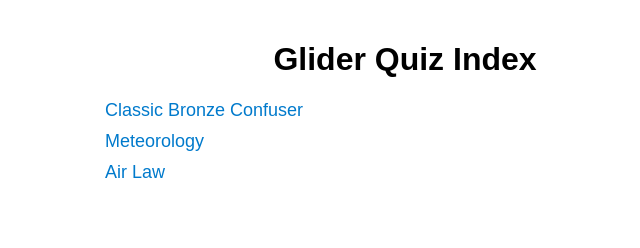
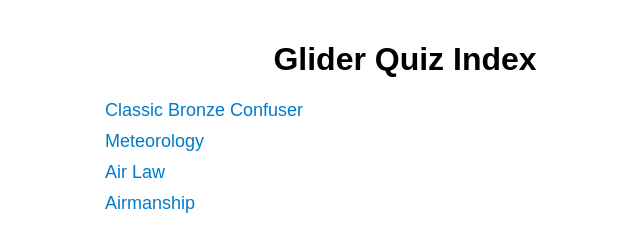
Before and after one commit to Kirkwood364/digital-bronze-confuser, a plain HTML site: page index.html in a window 1280 px wide. Shown: the whole page, without its empty margins (235-875 px from the left). Drawn offline with Linux system fonts and the light colour scheme.

Commit message:
Update index.html

```diff
--- a/index.html
+++ b/index.html
@@ -21,7 +21,8 @@
     const quizzes = [
       { name: "Classic Bronze Confuser", path: "classic/" },
       { name: "Meteorology", path: "meteorology/" },
-      { name: "Air Law", path: "air-law/" }
+      { name: "Air Law", path: "air-law/" },
+      { name: "Airmanship", path: "airmanship/" }
     ];
 
     const ul = document.getElementById('quizList');
```
